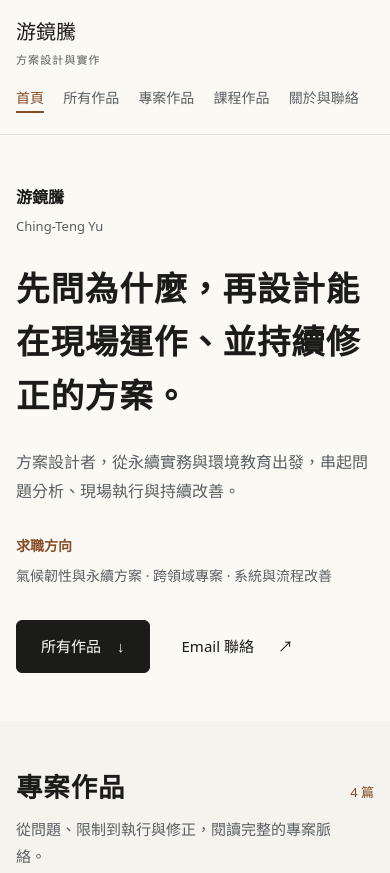
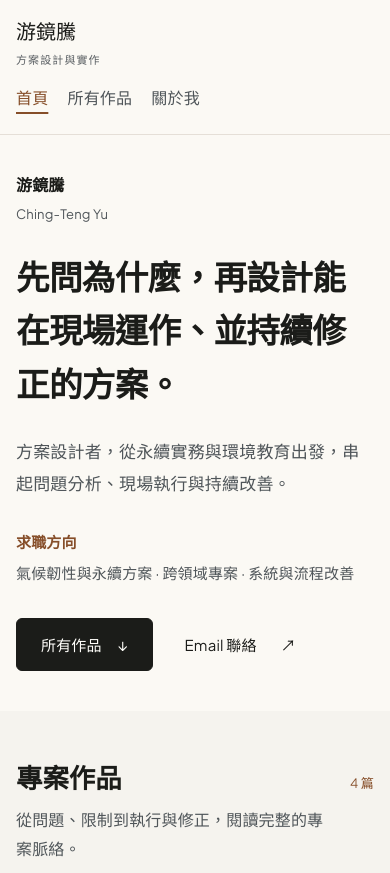
Before and after one commit to shiba19901021/DGCportfolio, an Astro site: page / in a window 390 px wide. Shown: the top 873 px of the page. Built offline with nearby package versions, Linux system fonts and the light colour scheme; Astro itself is replaced by a stand-in of ours.

Commit message:
Align Stitch fonts and refine homepage spacing and navigation

```diff
--- a/src/layouts/Base.astro
+++ b/src/layouts/Base.astro
@@ -4,16 +4,14 @@ import '../styles/site-chrome.css';
 import { site } from '../data/site';
 import { pathFor } from '../lib/works';
 interface Props { title?: string; description?: string; activeCategory?: string; previewVersion?: string; homeVisual?: boolean; }
-const { title = site.title, description = site.positioning, activeCategory, previewVersion = 'V0.6', homeVisual = false } = Astro.props;
+const { title = site.title, description = site.positioning, previewVersion = 'V0.6', homeVisual = false } = Astro.props;
 const publicRelease = import.meta.env.PORTFOLIO_PUBLIC_ONLY === '1';
 const base = import.meta.env.BASE_URL.replace(/\/$/, '');
 const current = Astro.url.pathname.replace(base, '');
 const links = [
   { href: '/', label: '首頁', active: current === '/' },
   { href: '/#works', label: '所有作品', active: false },
-  { href: '/projects/', label: '專案作品', active: current.startsWith('/projects') || (activeCategory !== undefined && activeCategory !== 'learning') },
-  { href: '/learning/', label: '課程作品', active: current.startsWith('/learning') || activeCategory === 'learning' },
-  { href: '/#about', label: '關於與聯絡', active: false },
+  { href: '/#about', label: '關於我', active: false },
 ];
 ---
 <!doctype html>
@@ -24,6 +22,9 @@ const links = [
     <meta name="description" content={description} />
     {!publicRelease && <meta name="robots" content="noindex, nofollow" />}
     <meta name="theme-color" content={homeVisual ? '#fbf9f4' : '#f4f1e7'} />
+    <link rel="preconnect" href="https://fonts.googleapis.com" />
+    <link rel="preconnect" href="https://fonts.gstatic.com" crossorigin />
+    <link href="https://fonts.googleapis.com/css2?family=Noto+Serif:ital,wght@0,400..700;1,400..700&amp;family=Plus+Jakarta+Sans:ital,wght@0,300..800;1,300..800&amp;display=swap" rel="stylesheet" />
     <link rel="icon" href="data:," />
     <title>{title}</title>
   </head>
--- a/src/styles/home-v03.css
+++ b/src/styles/home-v03.css
@@ -2,19 +2,23 @@
 .home-page {
   --paper: #fbf9f4;
   --ink: #1b1c19;
-  --muted: #5a5f63;
+  --muted: #4f5559;
   --line: #e5dfd7;
   --tint: #f5f3ee;
   --accent: #864e29;
   --white: #fffefa;
+  /* Match the Stitch families; CJK glyphs use platform generic fallbacks. */
+  --serif: "Noto Serif", serif;
+  --sans: "Plus Jakarta Sans", system-ui, sans-serif;
 }
-.home-v03 { overflow-wrap: anywhere; }
-.home-v03 .home-hero { padding-block: clamp(4rem, 8vw, 7rem) clamp(3.5rem, 7vw, 6rem); }
+.home-v03 { overflow-wrap: anywhere; letter-spacing: .01em; }
+.home-v03 h2, .home-v03 h3 { letter-spacing: normal; }
+.home-v03 .home-hero { padding-block: clamp(3rem, 6vw, 5.25rem) clamp(2.875rem, 5.75vw, 5rem); }
 .home-v03 .home-name { font-size: 1rem; margin: 0 0 1.5rem; font-weight: 600; }
 .home-v03 .home-name span { font-size: .8125rem; margin-left: .8rem; font-weight: 400; color: var(--muted); }
-.home-v03 h1 { max-width: 18em; font-size: clamp(2.2rem, 4.6vw, 3.5rem); line-height: 1.55; letter-spacing: .025em; margin: 0 0 1.5rem; }
-.home-v03 .home-position { max-width: 43rem; font-size: 1.125rem; color: var(--muted); }
-.home-v03 .home-career { max-width: 45rem; font-size: .875rem; color: var(--muted); margin-top: 1.75rem; }
+.home-v03 h1 { max-width: 18em; font-size: clamp(2.2rem, 4.6vw, 3.5rem); line-height: 1.55; letter-spacing: -.02em; margin: 0 0 1.5rem; }
+.home-v03 .home-position { max-width: 43rem; font-size: 1.125rem; line-height: 1.875; color: var(--muted); }
+.home-v03 .home-career { max-width: 45rem; font-size: .9375rem; color: var(--muted); margin-top: 1.75rem; }
 .home-v03 .home-career span { display: block; color: var(--accent); font-weight: 600; margin-bottom: .25rem; }
 .home-v03 .home-actions { display: flex; flex-wrap: wrap; align-items: center; gap: 1rem 2rem; margin-top: 2rem; }
 .home-v03 .button { border-radius: 6px; min-height: 48px; padding: .75rem 1.5rem; }
@@ -25,7 +29,7 @@
 .home-v03 .home-work-group + .home-work-group { margin-top: clamp(3.5rem, 7vw, 6rem); }
 .home-v03 .home-section-heading { display: flex; justify-content: space-between; align-items: baseline; gap: 1rem; margin-bottom: 2rem; }
 .home-v03 .home-section-heading h2 { margin: 0 0 .5rem; font-size: clamp(1.65rem, 3vw, 2rem); }
-.home-v03 .home-section-heading p { color: var(--muted); font-size: .9375rem; margin: 0; }
+.home-v03 .home-section-heading p { color: var(--muted); font-size: 1rem; margin: 0; }
 .home-v03 .home-work-count { white-space: nowrap; color: var(--accent); font-size: .8125rem; }
 .home-v03 .home-work-list { display: grid; gap: 1.5rem; }
 .work-row {
@@ -45,8 +49,8 @@
 .work-row-media { aspect-ratio: 4 / 3; overflow: hidden; background: #f0eee9; border-radius: 8px; }
 .work-row-media img { width: 100%; height: 100%; }
 .work-row-copy { min-width: 0; }
-.work-row-copy h3 { margin: 0 0 .75rem; font-size: clamp(1.25rem, 2.2vw, 1.625rem); line-height: 1.5; letter-spacing: .02em; }
-.work-row-copy p { color: var(--muted); margin: 0; font-size: .9375rem; line-height: 1.85; }
+.work-row-copy h3 { margin: 0 0 .75rem; font-size: clamp(1.25rem, 2.2vw, 1.625rem); line-height: 1.5; letter-spacing: normal; }
+.work-row-copy p { color: var(--muted); margin: 0; font-size: 1rem; line-height: 1.875; font-weight: 400; }
 .work-row-link { display: flex; align-items: center; gap: .8rem; color: var(--accent); padding-right: .5rem; }
 .work-row-link > span:first-child { position: absolute; width: 1px; height: 1px; overflow: hidden; clip-path: inset(50%); white-space: nowrap; }
 .work-row-arrow { display: grid; place-items: center; width: 44px; height: 44px; border: 1px solid #e5d7cd; border-radius: 50%; font-size: 1.25rem; }
@@ -73,9 +77,9 @@
   .home-v03 .home-resume { padding: 2rem 0 0; border-left: 0; border-top: 1px solid var(--line); }
 }
 @media (max-width: 540px) {
-  .home-v03 .home-hero { padding-block: 3rem; }
+  .home-v03 .home-hero { padding-block: 2.25rem 2.5rem; }
   .home-v03 h1 { font-size: 2.1rem; line-height: 1.6; }
-  .home-v03 .home-position { font-size: 1rem; }
+  .home-v03 .home-position { font-size: 1.0625rem; }
   .home-v03 .home-name span { display: block; margin-left: 0; margin-top: .2rem; }
   .home-v03 .home-section-heading { margin-bottom: 1.5rem; }
   .work-row { grid-template-columns: minmax(0, 1fr); gap: 1.25rem; padding: 1rem; }
--- a/src/styles/site-chrome.css
+++ b/src/styles/site-chrome.css
@@ -14,10 +14,12 @@
   min-height: 88px;
   padding-block: .9rem;
 }
+.site-chrome-header, .site-chrome-footer { font-family: "Plus Jakarta Sans", system-ui, sans-serif; }
+.site-chrome-header .brand, .site-chrome-footer .footer-name { font-family: "Noto Serif", serif; }
 .site-chrome-header .brand { color: #1b1c19; font-size: 1.25rem; }
-.site-chrome-header .brand span { color: #5a5f63; font-size: .6875rem; }
+.site-chrome-header .brand span { color: #5a5f63; font-size: .6875rem; font-family: "Plus Jakarta Sans", system-ui, sans-serif; }
 .site-chrome-header nav ul { gap: .15rem 1.4rem; }
-.site-chrome-header nav a { color: #5a5f63; font-size: .875rem; }
+.site-chrome-header nav a { color: #4f5559; font-size: 1rem; line-height: 1.5; font-weight: 500; letter-spacing: .01em; }
 .site-chrome-header nav a:hover,
 .site-chrome-header nav a[aria-current=page] { color: #864e29; }
 .site-chrome-header nav a[aria-current=page] { text-underline-offset: .5rem; }
@@ -50,5 +52,4 @@
 }
 @media (max-width: 380px) {
   .site-chrome-header nav ul { gap: 0 .9rem; }
-  .site-chrome-header nav a { font-size: .8125rem; }
 }
```
